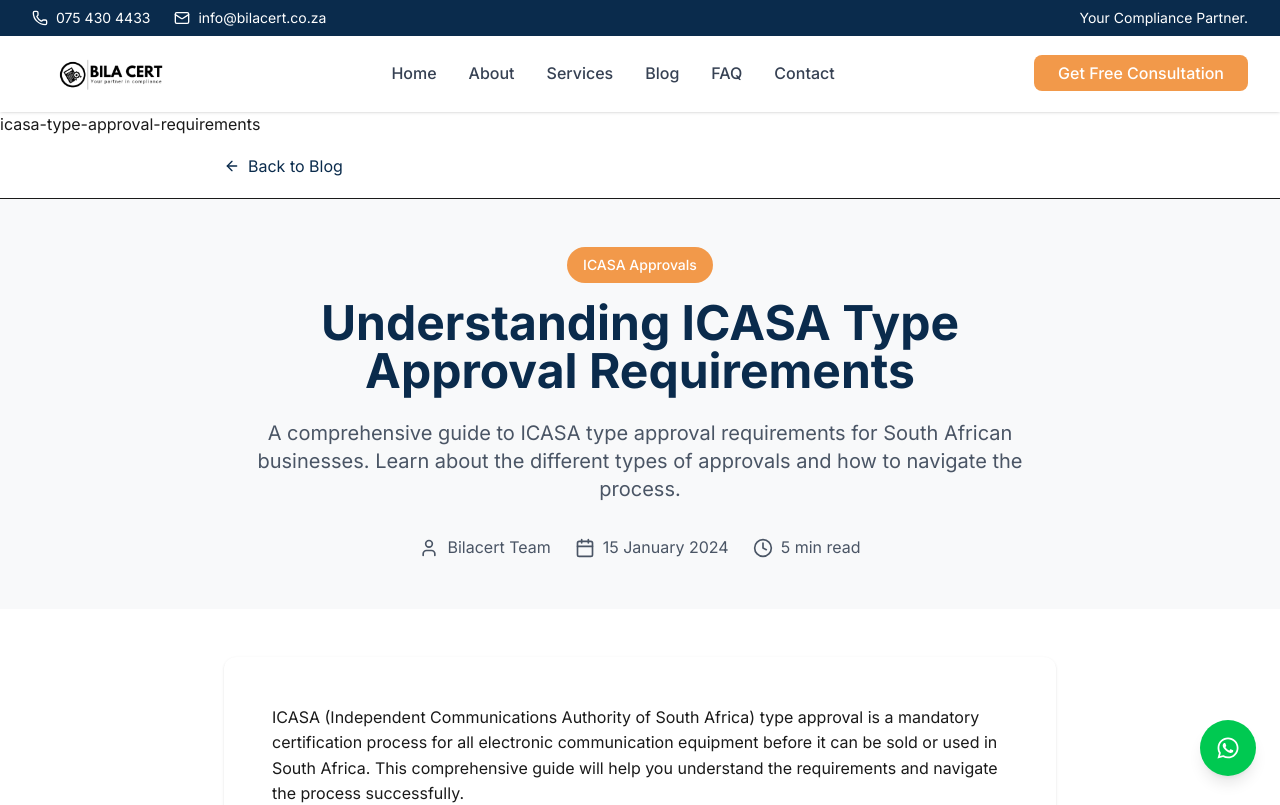
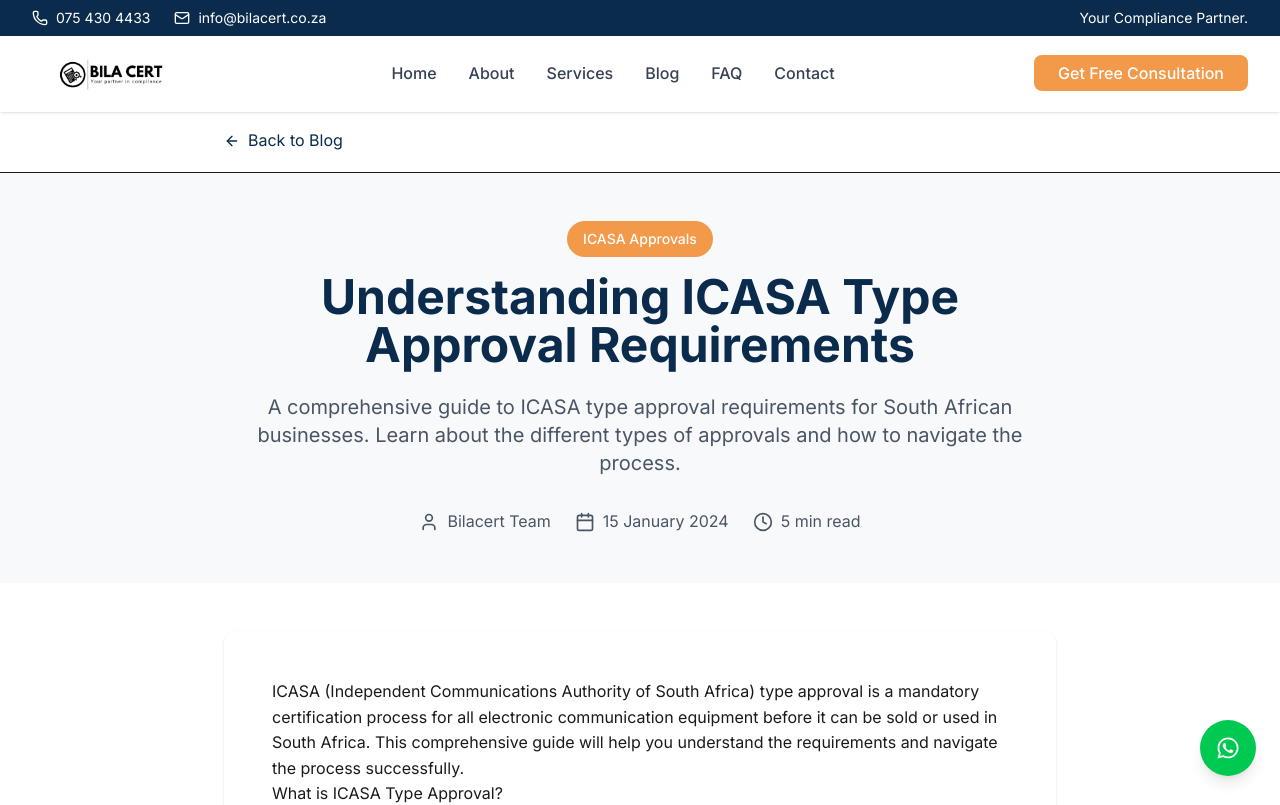
Before and after one commit to bilacert1-stack/bilacert, a Next.js app: page /blog/icasa-type-approval-requirements in a window 1280 px wide. Shown: the top 805 px of the page. Built offline with nearby package versions, Linux system fonts and the light colour scheme.

Commit message:
fixed error

```diff
--- a/src/app/blog/[slug]/page.tsx
+++ b/src/app/blog/[slug]/page.tsx
@@ -17,7 +17,7 @@
   return (
     <div className="min-h-screen">
       {/* Navigation */}
-      {params.slug }
+
       <div className="bg-white border-b">
         <div className="max-w-4xl mx-auto px-4 sm:px-6 lg:px-8 py-4">
           <Link
```
